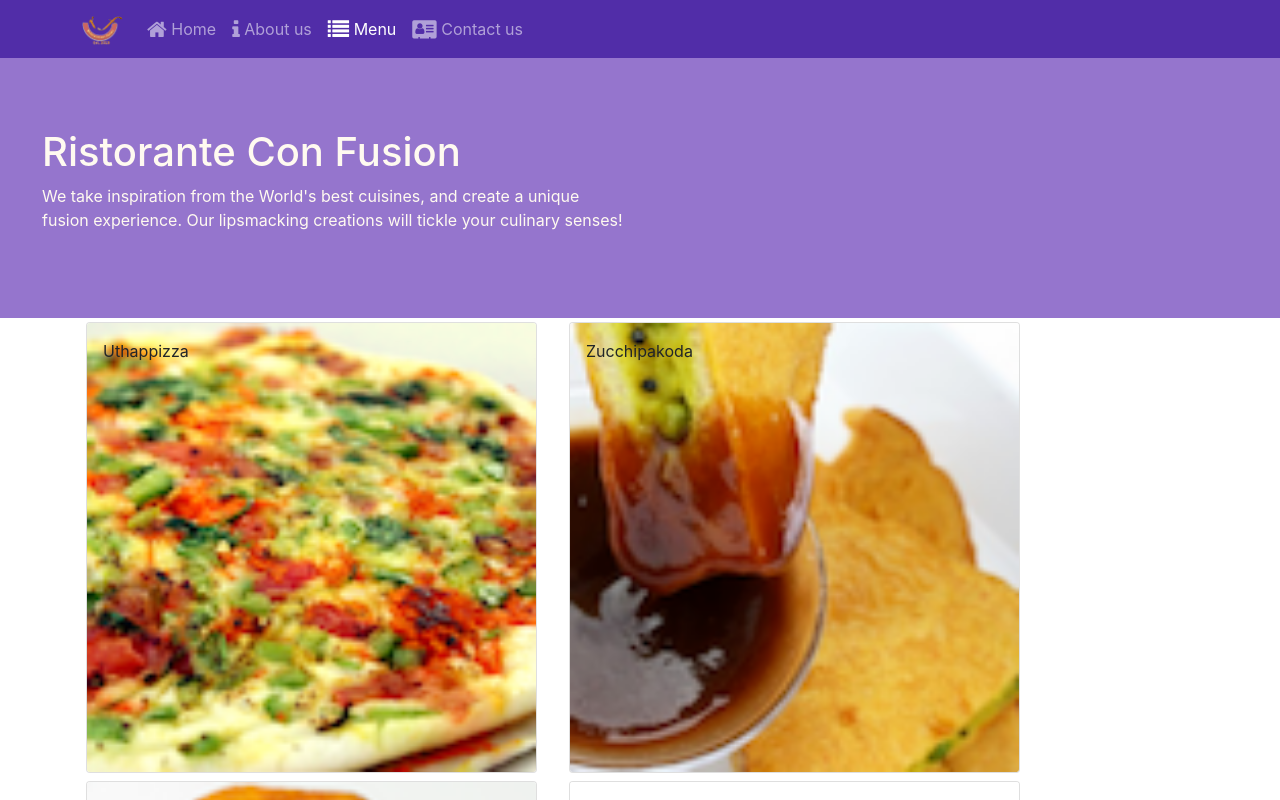
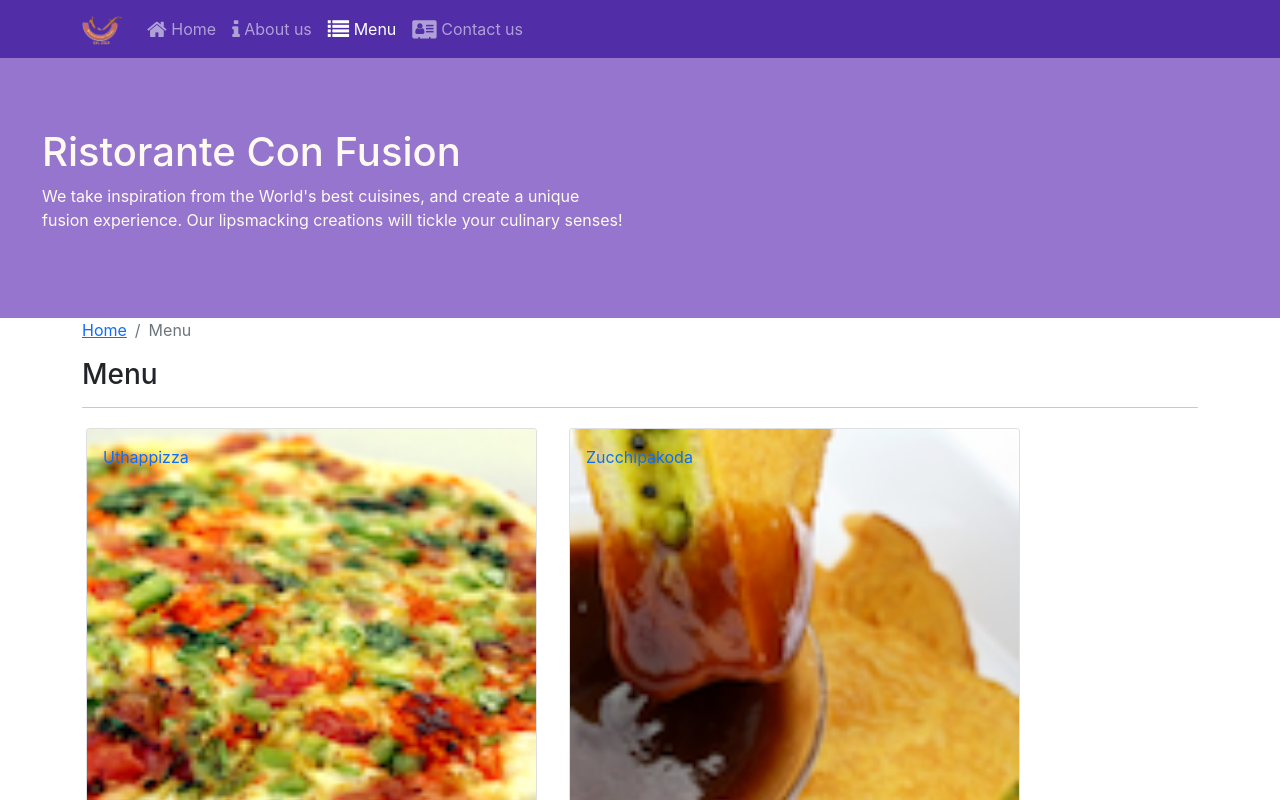
Before and after one commit to potchi23/confusion_react, a React (Create React App) app: page /menu in a window 1280 px wide. Shown: the top 800 px of the page. Built offline with nearby package versions, Linux system fonts and the light colour scheme.

Commit message:
Single Page Application Part 2

```diff
--- a/src/components/ContactComponent.js
+++ b/src/components/ContactComponent.js
@@ -1,8 +1,23 @@
 import React from 'react';
+import { Breadcrumb, BreadcrumbItem } from 'reactstrap';
+import { Link } from 'react-router-dom';
 
 function Contact(props) {
     return(
         <div className="container">
+
+            <div className="row">
+                <Breadcrumb>
+                    <BreadcrumbItem><Link to="/home">Home</Link></BreadcrumbItem>
+                    <BreadcrumbItem active>Contact us</BreadcrumbItem>
+                </Breadcrumb>
+
+                <div className="col-12">
+                    <h3>Contact us</h3>
+                    <hr />
+                </div>
+            </div>
+
             <div className="row row-content">
                 <div className="col-12">
                 <h3>Location Information</h3>
--- a/src/components/DishDetailComponent.js
+++ b/src/components/DishDetailComponent.js
@@ -1,6 +1,7 @@
 import React from "react";
-import { Card, CardImg, CardText, CardBody, CardTitle } from 'reactstrap';
-import DateFormat from '../utils/DateFormat'
+import { Card, CardImg, CardText, CardBody, CardTitle, Breadcrumb, BreadcrumbItem } from 'reactstrap';
+import DateFormat from '../utils/DateFormat';
+import { Link } from 'react-router-dom';
 
 function renderComments(comments){
 
@@ -44,18 +45,34 @@
 function DishDetail(props) {
 
     const dish = props.dish;
+    const comments = props.comments;
 
     if(dish != null){
         return (
             <div className="container">
+
+                <div className="row">
+                    <Breadcrumb>
+                        <BreadcrumbItem><Link to="/home">Home</Link></BreadcrumbItem>
+                        <BreadcrumbItem><Link to="/menu">Menu</Link></BreadcrumbItem>
+                        <BreadcrumbItem active>{dish.name}</BreadcrumbItem>
+                    </Breadcrumb>
+
+                    <div className="col-12">
+                        <h3>{dish.name}</h3>
+                        <hr />
+                    </div>
+                </div>
+
                 <div className="row">
                     <div className="col-sm col-md-5 m-1">
                         {renderDish(dish)}
                     </div>
                     <div className="col-sm col-md-5 m-1">
-                        {renderComments(dish.comments)}
+                        {renderComments(comments)}
                     </div>
                 </div>
+
             </div>
         );
     }
--- a/src/components/MainComponent.js
+++ b/src/components/MainComponent.js
@@ -4,6 +4,8 @@
 import Footer from './FooterComponent';
 import Home from './HomeComponent';
 import Contact from './ContactComponent';
+import DishDetail from './DishDetailComponent';
+
 import { Switch, Route, Redirect } from 'react-router-dom';
 
 import { DISHES } from '../shared/dishes';
@@ -34,14 +36,27 @@
             );
         }
 
+        const DishWithId = ({match}) => {
+            return(
+                <DishDetail
+                    dish={this.state.dishes.filter((dish) => dish.id === parseInt(match.params.dishId, 10))[0]}
+                    comments={this.state.comments.filter((comment) => comment.dishId === parseInt(match.params.dishId, 10))}
+                />
+            );
+        }
+
         return (
             <div>
                 <Header/>
 
                 <Switch>
                     <Route path="/home" component={HomePage}/>
+
                     <Route exact path="/menu" component={() => <Menu dishes={this.state.dishes}/>}/>
+                    <Route path="/menu/:dishId" component={DishWithId}/>
+
                     <Route exact path="/contactus" component={Contact}/>
+
                     <Redirect to="/home"/>
                 </Switch>
 
--- a/src/components/MenuComponent.js
+++ b/src/components/MenuComponent.js
@@ -1,14 +1,17 @@
 import React from 'react';
-import { Card, CardImg, CardImgOverlay, CardTitle } from 'reactstrap';
+import { Card, CardImg, CardImgOverlay, CardTitle, Breadcrumb, BreadcrumbItem } from 'reactstrap';
+import { Link } from 'react-router-dom';
 
-function RenderMenuItem({dish, onClick}){
+function RenderMenuItem({dish}){
     return (
-        <Card onClick={ () => onClick(dish.id) }>
-            <CardImg width="100%" object src={dish.image} alt={dish.name}/>
+        <Card>
+            <Link to={`/menu/${dish.id}`}>
+                <CardImg width="100%" object src={dish.image} alt={dish.name}/>
 
-            <CardImgOverlay body className="ml-5">
-                <CardTitle>{dish.name}</CardTitle>
-            </CardImgOverlay>
+                <CardImgOverlay body className="ml-5">
+                    <CardTitle>{dish.name}</CardTitle>
+                </CardImgOverlay>
+            </Link>
         </Card>
     );
 }
@@ -17,13 +20,24 @@
     const menu = props.dishes.map((dish) => {
         return (
             <div key={dish.id} className="col-12 col-md-5 m-1">
-                <RenderMenuItem dish={dish} onClick={props.onClick}/>
+                <RenderMenuItem dish={dish}/>
             </div>
         );
     });
 
     return(
         <div className="container">
+            <div className="row">
+                <Breadcrumb>
+                    <BreadcrumbItem><Link to="/home">Home</Link></BreadcrumbItem>
+                    <BreadcrumbItem active>Menu</BreadcrumbItem>
+                </Breadcrumb>
+
+                <div className="col-12">
+                    <h3>Menu</h3>
+                    <hr />
+                </div>
+            </div>
             <div className="row">
                 {menu}
             </div>
```
